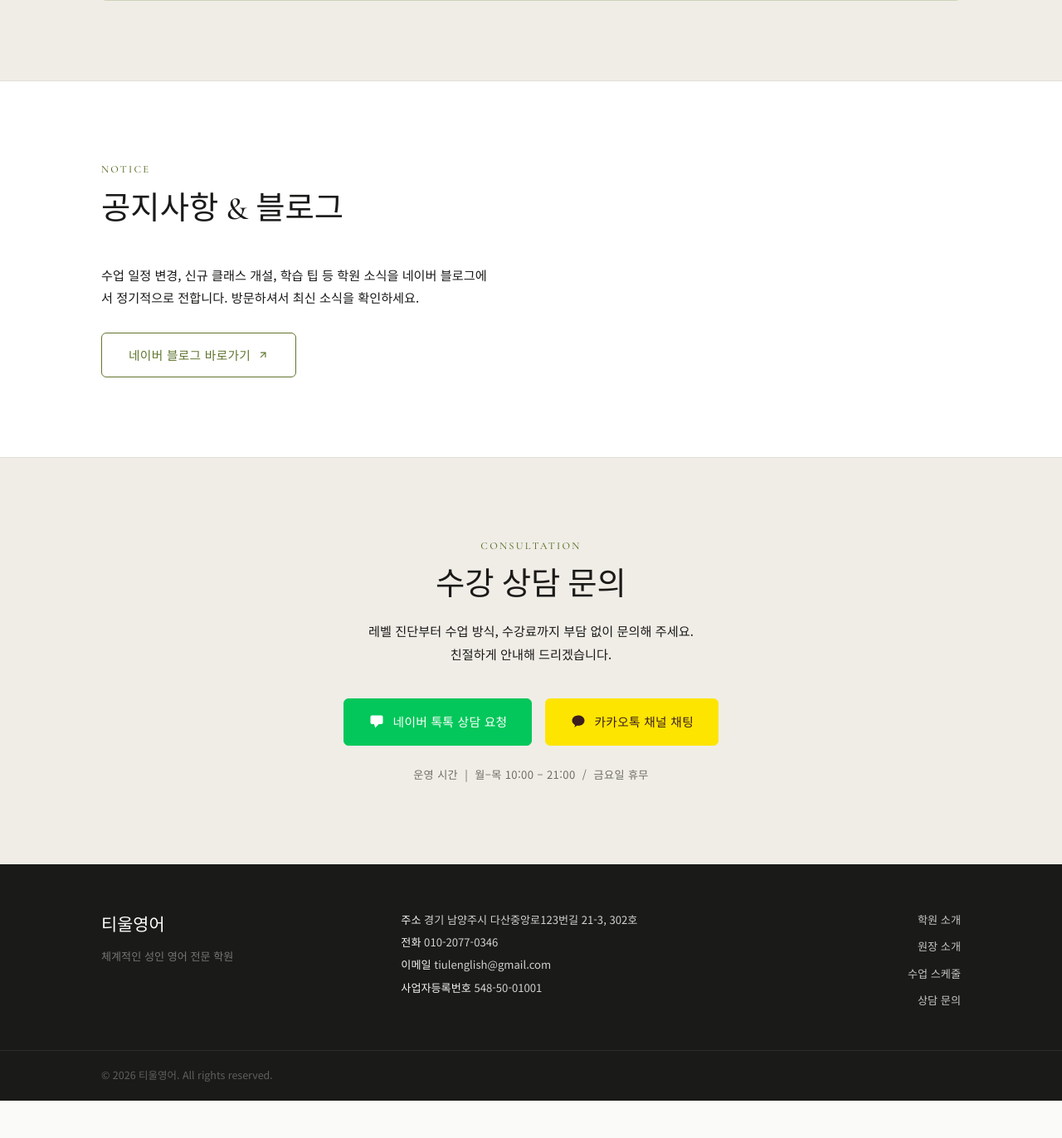
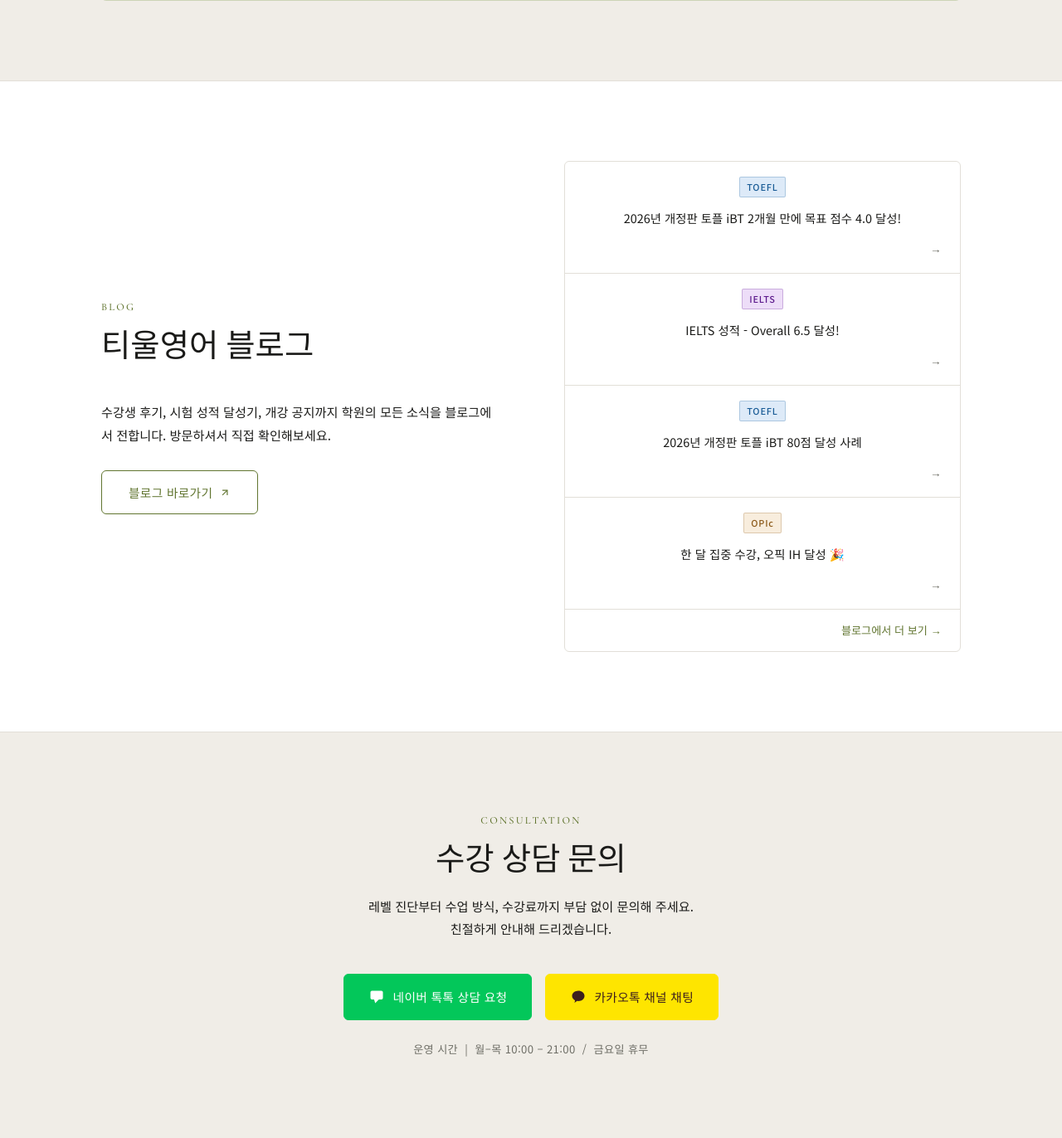
Before and after one commit to miyeon00/tiulPage, a Flask app: page / in a window 1280 px wide. Shown: the part 4180-5552 px from the top of the page at 83% size. Before the commit the page ends 5507 px from the top, so only its background shows below. Run offline with Flask 3, Linux system fonts and the light colour scheme.

Commit message:
문구 변경 및 공지사항을 블로그로 변경

```diff
--- a/static/css/style.css
+++ b/static/css/style.css
@@ -1160,3 +1160,57 @@ ul { list-style: none; }
 /* 시험대비 행(4번째 = 14:00-16:30) 높이 강조 — nth-child 사용 */
 .vtt-row:nth-child(5) .vtt-cell { min-height: 72px; }
 .vtt-row:nth-child(5) .vtt-time { color: var(--dark); font-weight: 500; }
+
+
+.notice-link {
+  display: flex;
+  align-items: center;
+  gap: 0.75rem;
+  text-decoration: none;
+  cursor: pointer;
+  transition: background var(--transition);
+}
+.notice-link:hover { background: var(--bg); }
+.notice-link:hover .notice-arrow { transform: translateX(3px); }
+
+.notice-tag {
+  font-size: 0.68rem;
+  font-weight: 500;
+  letter-spacing: 0.08em;
+  color: var(--green);
+  background: var(--green-pale);
+  border: 1px solid rgba(97,117,48,0.25);
+  border-radius: 2px;
+  padding: 0.15rem 0.5rem;
+  flex-shrink: 0;
+}
+
+.notice-arrow {
+  margin-left: auto;
+  color: var(--light);
+  font-size: 0.85rem;
+  transition: transform var(--transition);
+  flex-shrink: 0;
+}
+
+/* 시험 종류별 태그 색상 */
+.tag-toefl {
+  color: #1a5c96;
+  background: #ddeaf8;
+  border-color: rgba(26, 92, 150, 0.25);
+}
+.tag-ielts {
+  color: #5c1a8c;
+  background: #edddf8;
+  border-color: rgba(92, 26, 140, 0.25);
+}
+.tag-opic {
+  color: #8c5a1a;
+  background: #f8eddd;
+  border-color: rgba(140, 90, 26, 0.25);
+}
+.tag-notice {
+  color: var(--green);
+  background: var(--green-pale);
+  border-color: rgba(97, 117, 48, 0.25);
+}
--- a/templates/index.html
+++ b/templates/index.html
@@ -26,7 +26,7 @@
         <li><a href="#intro">학원 소개</a></li>
         <li><a href="#director">원장 소개</a></li>
         <li><a href="#schedule">수업 스케줄</a></li>
-        <li><a href="#blog">공지사항</a></li>
+        <li><a href="#blog">블로그</a></li>
         <li><a href="#consult" class="nav-cta">상담 문의</a></li>
       </ul>
     </nav>
@@ -125,8 +125,8 @@
             <div class="bio-block">
               <h4>학력</h4>
               <ul>
-                <li>캐나다 University of British Columbia 졸업 심리학 전공</li>
-                <li>미국 Georgia Institute of Technology, Data Science 수료</li>
+                <li>캐나다 TOP University of British Columbia 졸업 심리학 전공</li>
+                <li>미국 Georgia Institute of Technology, Data Science 수석 수료</li>
                 <li>미국 &amp; 캐나다 15년 거주</li>
               </ul>
             </div>
@@ -134,9 +134,9 @@
             <div class="bio-block">
               <h4>경력</h4>
               <ul>
-                <li>현 티울영어 원장 (2025년 개원~현재)</li>
+                <li>현 티울영어 원장 (2025년 개원 ~ 현재)</li>
                 <li>전 YBM 종로 아이엘츠 강사</li>
-                <li>전 외국계 회사 Data Science 엔지니어</li>
+                <li>전 외국계 회사 Business analyst</li>
                 <li>전 파고다원 강남 강사</li>
               </ul>
             </div>
@@ -254,39 +254,51 @@
       </div>
     </section>
 
-    <!-- ── BLOG / NOTICE ── -->
+    <!-- ── BLOG ── -->
     <section class="section blog-section" id="blog">
   <div class="container">
     <div class="blog-inner">
       <div class="blog-text">
-            <div class="section-label">Notice</div>
-            <h2 class="section-title">공지사항 &amp; 블로그</h2>
+        <div class="section-label">Blog</div>
+        <h2 class="section-title">티울영어 블로그</h2>
         <p>
-              수업 일정 변경, 신규 클래스 개설, 학습 팁 등
-              학원 소식을 네이버 블로그에서 정기적으로 전합니다.
-              방문하셔서 최신 소식을 확인하세요.
+          수강생 후기, 시험 성적 달성기, 개강 공지까지
+          학원의 모든 소식을 블로그에서 전합니다.
+          방문하셔서 직접 확인해보세요.
         </p>
         <a href="https://blog.naver.com/tiulenglish" target="_blank" rel="noopener noreferrer" class="btn btn-outline">
-              네이버 블로그 바로가기
+          블로그 바로가기
           <svg width="14" height="14" viewBox="0 0 24 24" fill="none" stroke="currentColor" stroke-width="2" aria-hidden="true"><line x1="7" y1="17" x2="17" y2="7"/><polyline points="7 7 17 7 17 17"/></svg>
         </a>
       </div>
-          <!-- <div class="blog-notice-preview" aria-hidden="true">
-            <div class="notice-item">
-              <span class="notice-date">2026.02.28</span>
-              <span class="notice-title">3월 신규 개강 안내 및 수강 신청 방법</span>
+      <div class="blog-notice-preview">
+      <a href="https://blog.naver.com/tiulenglish/224186922746" target="_blank" rel="noopener noreferrer" class="notice-item notice-link">
+        <span class="notice-tag tag-toefl">TOEFL</span>
+        <span class="notice-title">2026년 개정판 토플 iBT 2개월 만에 목표 점수 4.0 달성!</span>
+        <span class="notice-arrow">→</span>
+      </a>
+      <a href="https://blog.naver.com/tiulenglish/224178717651" target="_blank" rel="noopener noreferrer" class="notice-item notice-link">
+        <span class="notice-tag tag-ielts">IELTS</span>
+        <span class="notice-title">IELTS 성적 - Overall 6.5 달성!</span>
+        <span class="notice-arrow">→</span>
+      </a>
+      <a href="https://blog.naver.com/tiulenglish/224172659065" target="_blank" rel="noopener noreferrer" class="notice-item notice-link">
+        <span class="notice-tag tag-toefl">TOEFL</span>
+        <span class="notice-title">2026년 개정판 토플 iBT 80점 달성 사례</span>
+        <span class="notice-arrow">→</span>
+      </a>
+      <a href="https://blog.naver.com/tiulenglish/224148600593" target="_blank" rel="noopener noreferrer" class="notice-item notice-link">
+        <span class="notice-tag tag-opic">OPIc</span>
+        <span class="notice-title">한 달 집중 수강, 오픽 IH 달성 🎉</span>
+        <span class="notice-arrow">→</span>
+      </a>
+      <div class="notice-more">
+        <a href="https://blog.naver.com/tiulenglish" target="_blank" rel="noopener noreferrer">
+          블로그에서 더 보기 →
+        </a>
       </div>
-            <div class="notice-item">
-              <span class="notice-date">2026.02.15</span>
-              <span class="notice-title">비즈니스 영어반 레벨 테스트 일정 공지</span>
     </div>
-            <div class="notice-item">
-              <span class="notice-date">2026.02.05</span>
-              <span class="notice-title">직장인을 위한 영어 학습 루틴 만들기</span>
     </div>
-            <div class="notice-more">더 많은 소식은 블로그에서 →</div>
-          </div>
-        </div> -->
   </div>
 </section>
 
```
Lines whose indentation alone changed are shown as unchanged.
